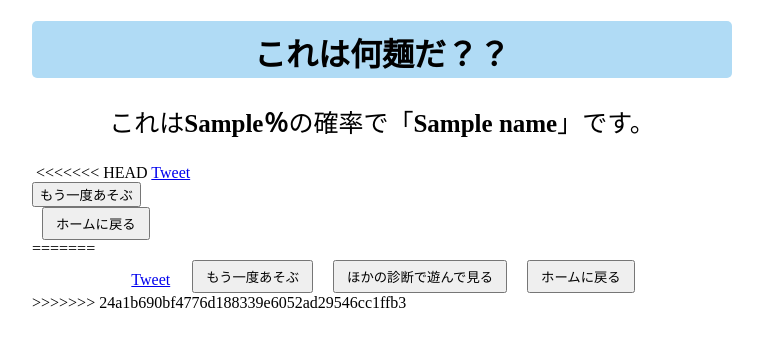
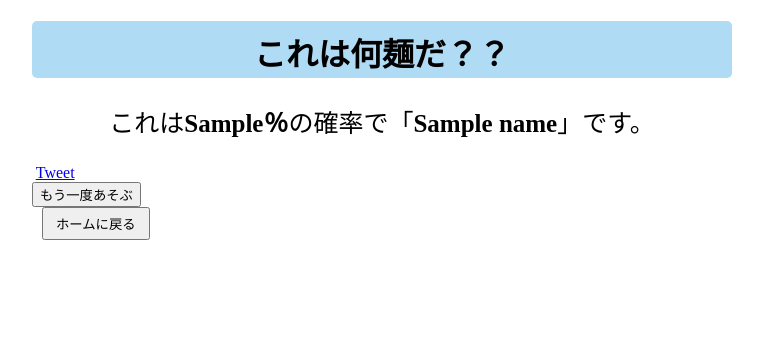
Before and after one commit to Kamenleon/Udon, a Flask app: template server/templates/ans2.html in a window 1280 px wide. Shown: the top 347 px of the page, without its empty margins (258-1021 px from the left). Run offline with Flask 2, Linux system fonts and the light colour scheme; the template is opened without the code that fills it: most values are stand-ins (such as "Sample title", 1, 10 or a date in 2020); some libraries are stand-ins or nearby versions.

Commit message:
デバック

```diff
--- a/server/templates/ans2.html
+++ b/server/templates/ans2.html
@@ -16,7 +16,6 @@
       </div>
       <div id="result">
       </div>
-<<<<<<< HEAD
       <a href="https://twitter.com/share?ref_src=twsrc%5Etfw" class="twitter-share-button" data-size="large"
         data-text="診断してみました！" data-hashtags="サマーハッカソン" data-related="" data-show-count="false">Tweet</a>
       <script async src="https://platform.twitter.com/widgets.js" charset="utf-8"></script>
@@ -35,27 +34,6 @@
   </div>
   <script src="//ajax.googleapis.com/ajax/libs/jquery/2.1.4/jquery.min.js"></script>
   <script type="text/javascript" src="{{ url_for('static', filename='js/actList.js') }}"></script>
-=======
-      <div id="btn">
-        <div class="btns" id="twitter">
-          <a href="https://twitter.com/share?ref_src=twsrc%5Etfw" class="twitter-share-button" data-size="large"
-            data-text="診断してみました！" data-hashtags="サマーハッカソン" data-related="" data-show-count="false">Tweet</a>
-          <script async src="https://platform.twitter.com/widgets.js" charset="utf-8"></script>
-        </div>
-        <form action="/ans2" method="post">
-          <input type="submit" value="もう一度あそぶ" class="btns">
-        </form>
-        <form action="/ans" method="post">
-          <input type="submit" value="ほかの診断で遊んで見る" class="btns">
-        </form>
-
-        <form action="/re" method="post">
-          <input type="submit" value="ホームに戻る" class="btns">
-        </form>
-      </div>
-      <script src="//ajax.googleapis.com/ajax/libs/jquery/2.1.4/jquery.min.js"></script>
-      <script type="text/javascript" src="{{ url_for('static', filename='js/actList.js') }}"></script>
->>>>>>> 24a1b690bf4776d188339e6052ad29546cc1ffb3
 
       <script>
         window.onload = function getActData() {
```
Also changed, not shown: server/templates/ans.html (+0 -10 lines), server/templates/index.html (+0 -7 lines), server/templates/index2.html (+0 -9 lines), server/images/image.png, server/images/image2.png, server/static/answer/そば.jpg (renamed from server/static/answer/そば.jpeg).
